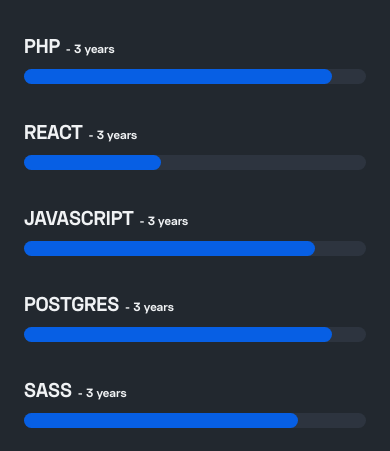
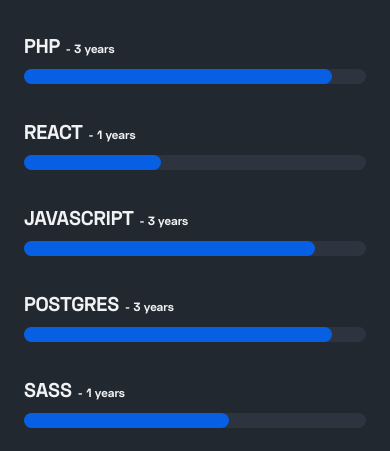
Before and after one commit to natan3001/React-Portifolio, a React (Create React App) app: page / in a window 390 px wide. Shown: the part 1667-2118 px from the top of the page. Built offline with nearby package versions, Linux system fonts and the light colour scheme.

Commit message:
Fixed the mobile navbar, and added a prop 'year' in a skill component

```diff
--- a/src/components/Header/Navigation/Navigation.js
+++ b/src/components/Header/Navigation/Navigation.js
@@ -11,6 +11,7 @@
   navMenu.classList.toggle("show");
   navBars.classList.toggle("hidden");
   navTimes.classList.toggle("hidden");
+  document.body.classList.toggle("no-scroll");
 };
 
 const Navigation = () => {
--- a/src/components/Header/Navigation/Navigation.scss
+++ b/src/components/Header/Navigation/Navigation.scss
@@ -38,6 +38,10 @@
 }
 
 @media (max-width: 991px) {
+  .no-scroll {
+    height: 100%;
+    overflow: hidden;
+  }
   .header-nav-menu {
     position: absolute;
     top: 0;
--- a/src/components/Skills/Skill/Skill.js
+++ b/src/components/Skills/Skill/Skill.js
@@ -3,7 +3,8 @@
 const Skill = (props) => (
   <div className="skill">
     <h3 className="skill-title">
-      {props.title} <span className="skill-knowledge-time"> - 3 years</span>{" "}
+      {props.title}{" "}
+      <span className="skill-knowledge-time"> - {props.experience} years</span>{" "}
     </h3>
     <div className="skill-bar">
       <div className="skill-per" data-per={`${props.per}`}></div>
--- a/src/components/Skills/Skills.js
+++ b/src/components/Skills/Skills.js
@@ -27,16 +27,16 @@
           <h2>My extensive list of skills</h2>
         </div>
         <div className="skill-list">
-          <Skill title="HTML" per="90" />
-          <Skill title="JQUERY" per="90" />
-          <Skill title="CSS" per="85" />
-          <Skill title="CODEIGNITER" per="75" />
-          <Skill title="PHP" per="90" />
-          <Skill title="REACT" per="40" />
-          <Skill title="JAVASCRIPT" per="85" />
-          <Skill title="POSTGRES" per="90" />
-          <Skill title="SASS" per="80" />
-          <Skill title="MYSQL" per="90" />
+          <Skill title="HTML" per="90" experience="3" />
+          <Skill title="JQUERY" per="90" experience="3" />
+          <Skill title="CSS" per="85" experience="3" />
+          <Skill title="CODEIGNITER" per="75" experience="3" />
+          <Skill title="PHP" per="90" experience="3" />
+          <Skill title="REACT" per="40" experience="1" />
+          <Skill title="JAVASCRIPT" per="85" experience="3" />
+          <Skill title="POSTGRES" per="90" experience="3" />
+          <Skill title="SASS" per="60" experience="1" />
+          <Skill title="MYSQL" per="90" experience="3" />
         </div>
       </ContainerLayout>
     </div>
```
